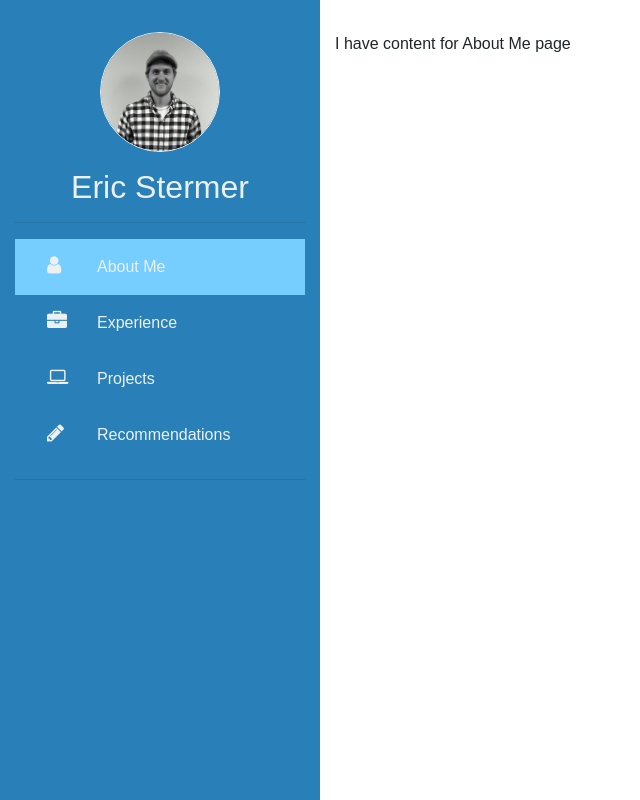
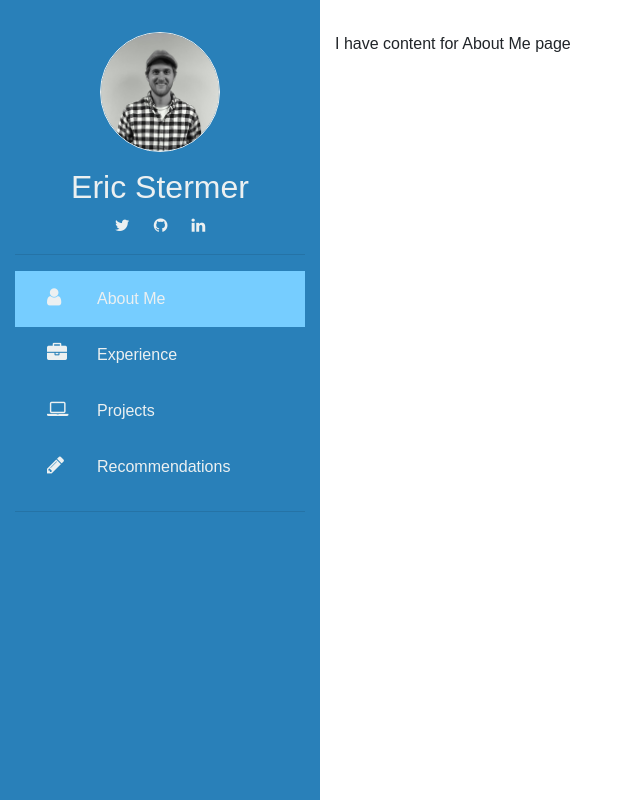
Before and after one commit to estermer/portfolio_v3, a React (Create React App) app: page / in a window 1280 px wide. Shown: the whole page, without its empty margins (0-640 px from the left). Built offline with nearby package versions, Linux system fonts and the light colour scheme.

Commit message:
added social icons to the sidebar

```diff
--- a/public/index.html
+++ b/public/index.html
@@ -4,37 +4,14 @@
     <meta charset="utf-8">
     <meta name="viewport" content="width=device-width, initial-scale=1, shrink-to-fit=no">
     <meta name="theme-color" content="#000000">
-    <!--
-      manifest.json provides metadata used when your web app is added to the
-      homescreen on Android. See https://developers.google.com/web/fundamentals/engage-and-retain/web-app-manifest/
-    -->
     <link rel="manifest" href="%PUBLIC_URL%/manifest.json">
     <link rel="shortcut icon" href="%PUBLIC_URL%/favicon.ico">
-    <!--
-      Notice the use of %PUBLIC_URL% in the tags above.
-      It will be replaced with the URL of the `public` folder during the build.
-      Only files inside the `public` folder can be referenced from the HTML.
-
-      Unlike "/favicon.ico" or "favicon.ico", "%PUBLIC_URL%/favicon.ico" will
-      work correctly both with client-side routing and a non-root public URL.
-      Learn how to configure a non-root public URL by running `npm run build`.
-    -->
-    <title>React App</title>
+    <title>Eric Stermer</title>
   </head>
   <body>
     <noscript>
       You need to enable JavaScript to run this app.
     </noscript>
     <div id="root"></div>
-    <!--
-      This HTML file is a template.
-      If you open it directly in the browser, you will see an empty page.
-
-      You can add webfonts, meta tags, or analytics to this file.
-      The build step will place the bundled scripts into the <body> tag.
-
-      To begin the development, run `npm start` or `yarn start`.
-      To create a production bundle, use `npm run build` or `yarn build`.
-    -->
   </body>
 </html>
--- a/src/components/Sidebar.jsx
+++ b/src/components/Sidebar.jsx
@@ -1,13 +1,15 @@
 import React from 'react';
 import PropTypes from 'prop-types';
 import { Container, Nav } from 'reactstrap';
+import NavButton from './NavButton';
 import SiteTitle from './SiteTitle';
-import NavButton from './NavButton';
+import SocialIcons from './SocialIcons';
 
 const Sidebar = ({ onClickNavItem, activeNavItem }) => (
   <div className="sidebar">
     <Container>
       <SiteTitle />
+      <SocialIcons />
       <hr />
       <Nav vertical>
         <NavButton activeNavItem={activeNavItem} name="About Me" onClick={onClickNavItem} />
--- /dev/null
+++ b/src/components/SocialIcons.jsx
@@ -0,0 +1,21 @@
+import React from 'react';
+
+const SocialIcons = () => (
+  <div className="social-icons">
+    <a target="_blank" rel="noopener noreferrer" href="https://twitter.com/RunninStermz">
+      <i className="fa fa-twitter" />
+    </a>
+    <a target="_blank" rel="noopener noreferrer" href="https://github.com/estermer">
+      <i className="fa fa-github" />
+    </a>
+    <a
+      target="_blank"
+      rel="noopener noreferrer"
+      href="https://www.linkedin.com/in/eric-stermer-37b74122/"
+    >
+      <i className="fa fa-linkedin" />
+    </a>
+  </div>
+);
+
+export default SocialIcons;
--- a/src/styles/index.css
+++ b/src/styles/index.css
@@ -25,6 +25,17 @@ body {
   width: 120px;
   margin: auto;
   margin-bottom: 1rem;
+}
+
+.social-icons {
+  display: flex;
+  justify-content: center;
+}
+
+.social-icons a {
+  color: inherit;
+  margin-left: 0.75rem;
+  margin-right: 0.75rem;
 }
 
 .site-title {
```
